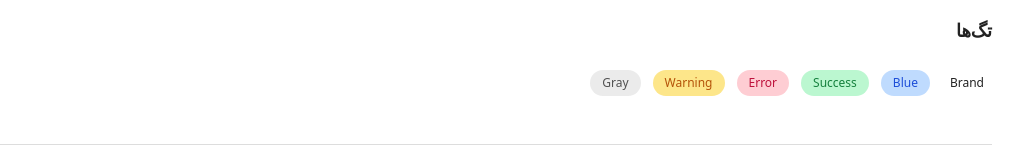
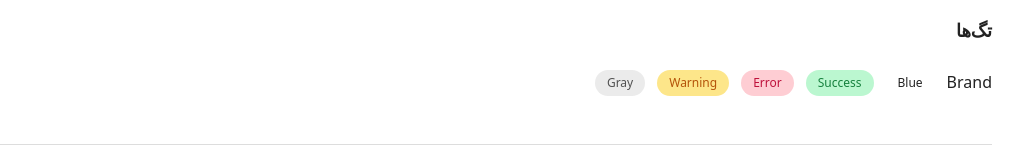
Before and after one commit to hosseinmor/design-system, an Angular app: page / in a window 1280 px wide. Shown: the part 2252-2412 px from the top of the page, without its empty margins (256-1280 px from the left). Built offline with nearby package versions, Linux system fonts and the light colour scheme; a web font is replaced by a local one.

Commit message:
removed gray variants + orange + magenta colors

```diff
--- a/src/assets/components/_tag.scss
+++ b/src/assets/components/_tag.scss
@@ -1,63 +1,38 @@
-// @layer base {
-//   root: {
-//     // tag
-//     --tag-bg-brand: var(--brand-200);
-//     --tag-fg-brand: var(--brand-700);
-//     --tag-hover-brand: var(--brand-300);
-//     --tag-border-brand: var(--brand-400);
-//     --tag-bg-blue: var(--blue-200);
-//     --tag-fg-blue: var(--blue-700);
-//     --tag-hover-blue: var(--blue-300);
-//     --tag-border-blue: var(--blue-400);
-//     --tag-bg-cyan: var(--cyan-200);
-//     --tag-fg-cyan: var(--cyan-700);
-//     --tag-hover-cyan: var(--cyan-300);
-//     --tag-border-cyan: var(--cyan-400);
-//     --tag-bg-green: var(--green-200);
-//     --tag-fg-green: var(--green-700);
-//     --tag-hover-green: var(--green-300);
-//     --tag-border-green: var(--green-400);
-//     --tag-bg-magenta: var(--magenta-200);
-//     --tag-fg-magenta: var(--magenta-700);
-//     --tag-hover-magenta: var(--magenta-300);
-//     --tag-border-magenta: var(--magenta-400);
-//     --tag-bg-purple: var(--purple-200);
-//     --tag-fg-purple: var(--purple-700);
-//     --tag-hover-purple: var(--purple-300);
-//     --tag-border-purple: var(--purple-400);
-//     --tag-bg-red: var(--red-200);
-//     --tag-fg-red: var(--red-700);
-//     --tag-hover-red: var(--red-300);
-//     --tag-border-red: var(--red-400);
-//     --tag-bg-teal: var(--teal-200);
-//     --tag-fg-teal: var(--teal-700);
-//     --tag-hover-teal: var(--teal-300);
-//     --tag-border-teal: var(--teal-400);
-//     --tag-bg-gray: var(--neutral-200);
-//     --tag-fg-gray: var(--neutral-700);
-//     --tag-hover-gray: var(--neutral-300);
-//     --tag-border-gray: var(--neutral-400);
-//     --tag-bg-cool-gray: var(--cool-gray-200);
-//     --tag-fg-cool-gray: var(--cool-gray-700);
-//     --tag-hover-cool-gray: var(--cool-gray-300);
-//     --tag-border-cool-gray: var(--cool-gray-400);
-//     --tag-bg-warm-gray: var(--warm-gray-200);
-//     --tag-fg-warm-gray: var(--warm-gray-800);
-//     --tag-hover-warm-gray: var(--warm-gray-300);
-//     --tag-border-warm-gray: var(--warm-gray-400);
-//     --tag-bg-orange: var(--orange-200);
-//     --tag-fg-orange: var(--orange-700);
-//     --tag-hover-orange: var(--orange-300);
-//     --tag-tag-border-orange: var(--orange-400);
-//     --tag-bg-yellow: var(--yellow-200);
-//     --tag-fg-yellow: var(--yellow-700);
-//     --tag-hover-yellow: var(--yellow-300);
-//     --tag-border-yellow: var(--yellow-400);
-//   }
-// }
+/* src/assets/components/_tag.scss */
 
 @layer components {
-  .tag {
+  .tw-tag {
     @apply tw-inline-block tw-px-2 tw-py-1 tw-rounded-full tw-text-sm;
   }
+  .tw-tag-brand {
+    @apply tw-bg-[var(--tag-bg-brand)] tw-text-[var(--tag-fg-brand)] tw-border tw-border-[var(--tag-border-brand)] hover:tw-bg-[var(--tag-hover-brand)];
+  }
+
+  .tw-tag-cyan {
+    @apply tw-bg-[var(--tag-bg-cyan)] tw-text-[var(--tag-fg-cyan)] tw-border tw-border-[var(--tag-border-cyan)] hover:tw-bg-[var(--tag-hover-cyan)];
+  }
+
+  .tw-tag-green {
+    @apply tw-bg-[var(--tag-bg-green)] tw-text-[var(--tag-fg-green)] tw-border tw-border-[var(--tag-border-green)] hover:tw-bg-[var(--tag-hover-green)];
+  }
+
+  .tw-tag-purple {
+    @apply tw-bg-[var(--tag-bg-purple)] tw-text-[var(--tag-fg-purple)] tw-border tw-border-[var(--tag-border-purple)] hover:tw-bg-[var(--tag-hover-purple)];
+  }
+
+  .tw-tag-red {
+    @apply tw-bg-[var(--tag-bg-red)] tw-text-[var(--tag-fg-red)] tw-border tw-border-[var(--tag-border-red)] hover:tw-bg-[var(--tag-hover-red)];
+  }
+
+  .tw-tag-teal {
+    @apply tw-bg-[var(--tag-bg-teal)] tw-text-[var(--tag-fg-teal)] tw-border tw-border-[var(--tag-border-teal)] hover:tw-bg-[var(--tag-hover-teal)];
+  }
+
+  .tw-tag-gray {
+    @apply tw-bg-[var(--tag-bg-gray)] tw-text-[var(--tag-fg-gray)] tw-border tw-border-[var(--tag-border-gray)] hover:tw-bg-[var(--tag-hover-gray)];
+  }
+
+  .tw-tag-yellow {
+    @apply tw-bg-[var(--tag-bg-yellow)] tw-text-[var(--tag-fg-yellow)] tw-border tw-border-[var(--tag-border-yellow)] hover:tw-bg-[var(--tag-hover-yellow)];
+  }
 }
--- a/src/styles.scss
+++ b/src/styles.scss
@@ -36,30 +36,6 @@
     --neutral-800: #3f3f3f;
     --neutral-900: #222222;
     --neutral-950: #0a0a0a;
-    //warm gray
-    --warm-gray-50: #fafaf9;
-    --warm-gray-100: #f5f5f4;
-    --warm-gray-200: #e7e5e4;
-    --warm-gray-300: #d6d3d1;
-    --warm-gray-400: #a8a29e;
-    --warm-gray-500: #78716c;
-    --warm-gray-600: #57534e;
-    --warm-gray-700: #44403c;
-    --warm-gray-800: #292524;
-    --warm-gray-900: #1c1917;
-    --warm-gray-950: #0c0a09;
-    //cool gray
-    --cool-gray-50: #f8fafc;
-    --cool-gray-100: #f1f5f9;
-    --cool-gray-200: #e2e8f0;
-    --cool-gray-300: #cbd5e1;
-    --cool-gray-400: #94a3b8;
-    --cool-gray-500: #64748b;
-    --cool-gray-600: #475569;
-    --cool-gray-700: #334155;
-    --cool-gray-800: #1e293b;
-    --cool-gray-900: #0f172a;
-    --cool-gray-950: #020617;
     //blue
     --blue-50: #eff6ff;
     --blue-100: #dbeafe;
@@ -96,30 +72,6 @@
     --green-800: #166534;
     --green-900: #14532d;
     --green-950: #052e16;
-    //magenta
-    --magenta-50: #fdf2f8;
-    --magenta-100: #fff0f7;
-    --magenta-200: #ffd6e8;
-    --magenta-300: #ffafd2;
-    --magenta-400: #ff7eb6;
-    --magenta-500: #ee5396;
-    --magenta-600: #d02670;
-    --magenta-700: #9f1853;
-    --magenta-800: #740937;
-    --magenta-900: #510224;
-    --magenta-950: #2a0a18;
-    //orange
-    --orange-50: #fff7ed;
-    --orange-100: #fff2e8;
-    --orange-200: #ffd9be;
-    --orange-300: #ffb784;
-    --orange-400: #ff832b;
-    --orange-500: #eb6200;
-    --orange-600: #ba4e00;
-    --orange-700: #8a3800;
-    --orange-800: #5e2900;
-    --orange-900: #3e1a00;
-    --orange-950: #231000;
     //purple
     --purple-50: #f5f3ff;
     --purple-100: #ede9fe;
@@ -213,7 +165,7 @@
     --fg-on-color: var(--white);
     --fg-on-color-disabled: var(--neutral-500);
     --fg-helper: var(--neutral-500);
-    --fg-error: var(--Red-600);
+    --fg-error: var(--red-600);
     --fg-inverse: var(--white);
     --fg-disabled: var(--neutral-400);
     //link
@@ -223,7 +175,7 @@
     --link-secondary-hover: var(--neutral-950);
     --link-inverse: var(--brand-400);
     --link-inverse-hover: var(--brand-300);
-    --link-visited: var(--Purple-600);
+    --link-visited: var(--purple-600);
     // support
     --support-error: var(--red-500);
     --support-success: var(--green-500);
@@ -235,7 +187,7 @@
     --support-info-inverse: var(--brand-400);
     // miscellaneous
     --focus: var(--brand-500);
-    --support-caution-undefined: var(--Purple-600);
+    --support-caution-undefined: var(--purple-600);
     --focus-inset: var(--white);
     --focus-inverse: var(--white);
     --interactive: var(--brand-500);
@@ -272,50 +224,37 @@
     --tag-fg-brand: var(--brand-700);
     --tag-hover-brand: var(--brand-300);
     --tag-border-brand: var(--brand-400);
-    --tag-bg-blue: var(--blue-200);
-    --tag-fg-blue: var(--blue-700);
-    --tag-hover-blue: var(--blue-300);
-    --tag-border-blue: var(--blue-400);
+
     --tag-bg-cyan: var(--cyan-200);
     --tag-fg-cyan: var(--cyan-700);
     --tag-hover-cyan: var(--cyan-300);
     --tag-border-cyan: var(--cyan-400);
+
     --tag-bg-green: var(--green-200);
     --tag-fg-green: var(--green-700);
     --tag-hover-green: var(--green-300);
     --tag-border-green: var(--green-400);
-    --tag-bg-magenta: var(--magenta-200);
-    --tag-fg-magenta: var(--magenta-700);
-    --tag-hover-magenta: var(--magenta-300);
-    --tag-border-magenta: var(--magenta-400);
+
     --tag-bg-purple: var(--purple-200);
     --tag-fg-purple: var(--purple-700);
     --tag-hover-purple: var(--purple-300);
     --tag-border-purple: var(--purple-400);
+
     --tag-bg-red: var(--red-200);
     --tag-fg-red: var(--red-700);
     --tag-hover-red: var(--red-300);
     --tag-border-red: var(--red-400);
+
     --tag-bg-teal: var(--teal-200);
     --tag-fg-teal: var(--teal-700);
     --tag-hover-teal: var(--teal-300);
     --tag-border-teal: var(--teal-400);
+
     --tag-bg-gray: var(--neutral-200);
     --tag-fg-gray: var(--neutral-700);
     --tag-hover-gray: var(--neutral-300);
     --tag-border-gray: var(--neutral-400);
-    --tag-bg-cool-gray: var(--cool-gray-200);
-    --tag-fg-cool-gray: var(--cool-gray-700);
-    --tag-hover-cool-gray: var(--cool-gray-300);
-    --tag-border-cool-gray: var(--cool-gray-400);
-    --tag-bg-warm-gray: var(--warm-gray-200);
-    --tag-fg-warm-gray: var(--warm-gray-800);
-    --tag-hover-warm-gray: var(--warm-gray-300);
-    --tag-border-warm-gray: var(--warm-gray-400);
-    --tag-bg-orange: var(--orange-200);
-    --tag-fg-orange: var(--orange-700);
-    --tag-hover-orange: var(--orange-300);
-    --tag-border-orange: var(--orange-400);
+
     --tag-bg-yellow: var(--yellow-200);
     --tag-fg-yellow: var(--yellow-700);
     --tag-hover-yellow: var(--yellow-300);
@@ -382,46 +321,36 @@
   /* fluid styles */
   /* fluid heading */
   .fluid-heading-03 {
-    @apply tw-text-xl tw-leading-normal tw-font-bold;
-    @apply md:tw-text-2xl;
+    @apply tw-text-xl tw-leading-normal tw-font-bold md:tw-text-2xl;
   }
   .fluid-heading-04 {
-    @apply tw-text-2xl tw-leading-normal tw-font-bold;
-    @apply md:tw-text-3xl;
+    @apply tw-text-2xl tw-leading-normal tw-font-bold md:tw-text-3xl;
   }
   .fluid-heading-05 {
-    @apply tw-text-3xl tw-leading-normal tw-font-bold;
-    @apply md:tw-text-4xl;
+    @apply tw-text-3xl tw-leading-normal tw-font-bold md:tw-text-4xl;
   }
   .fluid-heading-06 {
-    @apply tw-text-4xl tw-leading-normal tw-font-bold;
-    @apply md:tw-text-5xl;
+    @apply tw-text-4xl tw-leading-normal tw-font-bold md:tw-text-5xl;
   }
   /* fluid display */
   .fluid-display-01 {
-    @apply tw-text-5xl tw-leading-normal tw-font-bold;
-    @apply md:tw-text-6xl;
+    @apply tw-text-5xl tw-leading-normal tw-font-bold md:tw-text-6xl;
   }
   .fluid-display-02 {
-    @apply tw-text-5xl tw-leading-normal tw-font-bold;
-    @apply md:tw-text-7xl;
+    @apply tw-text-5xl tw-leading-normal tw-font-bold md:tw-text-7xl;
   }
   .fluid-display-03 {
-    @apply tw-text-5xl tw-leading-normal tw-font-bold;
-    @apply md:tw-text-8xl;
+    @apply tw-text-5xl tw-leading-normal tw-font-bold md:tw-text-8xl;
   }
   .fluid-display-04 {
-    @apply tw-text-5xl tw-leading-normal tw-font-bold;
-    @apply md:tw-text-9xl;
+    @apply tw-text-5xl tw-leading-normal tw-font-bold md:tw-text-9xl;
   }
   /* fluid paragraph */
   .fluid-paragraph-01 {
-    @apply tw-text-lg tw-leading-7 tw-font-normal;
-    @apply md:tw-text-xl tw-leading-8;
+    @apply tw-text-lg tw-leading-7 tw-font-normal md:tw-text-xl tw-leading-8;
   }
   .fluid-paragraph-02 {
-    @apply tw-text-xl tw-leading-8 tw-font-bold;
-    @apply md:tw-text-2xl tw-leading-9;
+    @apply tw-text-xl tw-leading-8 tw-font-bold md:tw-text-2xl tw-leading-9;
   }
 
   //btn
@@ -430,16 +359,16 @@
   }
   //btn styles
   .tw-btn-brand {
-    @apply tw-text-fg-on-color tw-bg-[--button-brand] hover:tw-bg-[--button-brand-hover] active:tw-bg-[--button-brand-active];
+    @apply tw-text-fg-on-color tw-bg-[var(--button-brand)] hover:tw-bg-[var(--button-brand-hover)] active:tw-bg-[var(--button-brand-active)];
   }
   .tw-btn-primary {
-    @apply tw-text-fg-on-color tw-bg-[--button-primary] hover:tw-bg-[--button-primary-hover] active:tw-bg-[--button-primary-active];
+    @apply tw-text-fg-on-color tw-bg-[var(--button-primary)] hover:tw-bg-[var(--button-primary-hover)] active:tw-bg-[var(--button-primary-active)];
   }
   .tw-btn-secondary {
-    @apply tw-text-fg-primary tw-bg-[--button-secondary] hover:tw-bg-[--button-secondary-hover] active:tw-bg-[--button-secondary-active];
+    @apply tw-text-fg-primary tw-bg-[var(--button-secondary)] hover:tw-bg-[var(--button-secondary-hover)] active:tw-bg-[var(--button-secondary-active)];
   }
   .tw-btn-tertiary {
-    @apply tw-text-fg-primary tw-border tw-border-[--btn-tertiary] hover:tw-bg-[--button-tertiary-hover] active:tw-bg-background-active;
+    @apply tw-text-fg-primary tw-border tw-border-[var(--btn-tertiary)] hover:tw-bg-[var(--button-tertiary-hover)] active:tw-bg-background-active;
   }
   .tw-btn-ghost {
     @apply tw-text-fg-primary hover:tw-bg-background-hover active:tw-bg-background-active;
```
Also changed, not shown: tailwind.config.js (+23 -26 lines).
